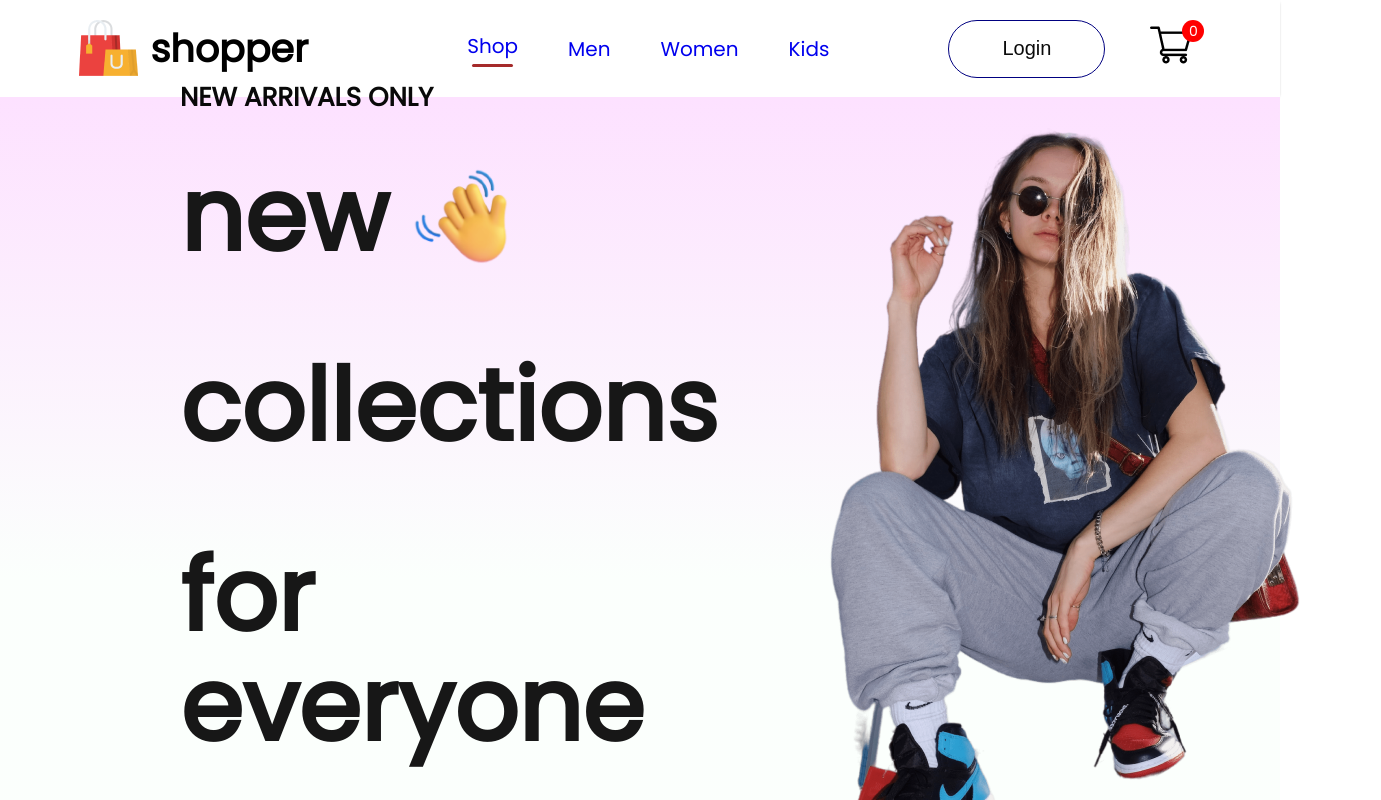
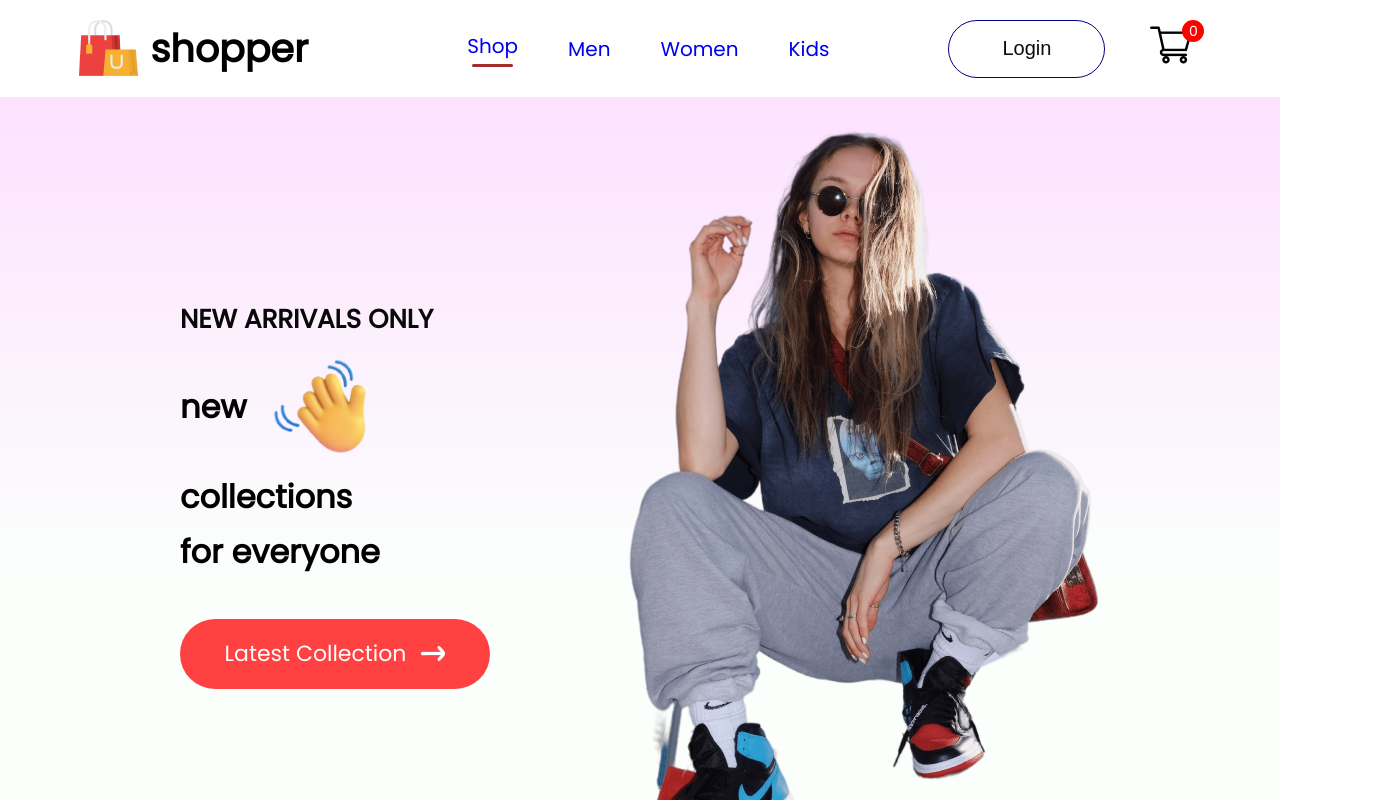
Before and after one commit to AnjaliSavalkar/shopper, a React (Create React App) app in the folder frontend/: page / in a window 1280 px wide. Shown: the top 800 px of the page, 1381 px wide, since content can reach past the window. Built offline with nearby package versions, Linux system fonts and the light colour scheme; no server answers.

Commit message:
Update Hero.jsx

```diff
--- a/frontend/src/Components/Hero/Hero.jsx
+++ b/frontend/src/Components/Hero/Hero.jsx
@@ -1,26 +1,63 @@
+// import React from "react";
+// import "./Hero.css";
+// import hand_icon from "../Assets/Frontend_Assets/hand_icon.png";
+// import arrow_icon from "../Assets/Frontend_Assets/arrow.png";
+// import hero_image from "../Assets/Frontend_Assets/hero_image.png";
+// const Hero = () => {
+//   return (
+//     <div className="hero">
+//       <div className="hero-left">
+//         <h2>NEW ARRIVALS ONLY</h2>
+//         <div className="hero-hand-icon">
+//           <p>new</p>
+//           <img src={hand_icon} alt="" />
+//         </div>
+//         <p>collections</p>
+//         <p>for everyone</p>
+//         <div className="hero-latest-btn">
+//           <div>Latest Collection</div>
+//           <img src={arrow_icon} alt="" />
+//         </div>
+//       </div>
+//       <div className="hero-right">
+//         <img src={hero_image} alt="" />
+//       </div>
+//     </div>
+//   );
+// };
+
+// export default Hero;
+
+
+
 import React from "react";
 import "./Hero.css";
 import hand_icon from "../Assets/Frontend_Assets/hand_icon.png";
 import arrow_icon from "../Assets/Frontend_Assets/arrow.png";
 import hero_image from "../Assets/Frontend_Assets/hero_image.png";
+
 const Hero = () => {
   return (
     <div className="hero">
       <div className="hero-left">
         <h2>NEW ARRIVALS ONLY</h2>
+
         <div className="hero-hand-icon">
-          <p>new</p>
-          <img src={hand_icon} alt="" />
+          <h1>new</h1>
+          <img src={hand_icon} alt="hand-icon" />
         </div>
-        <p>collections</p>
-        <p>for everyone</p>
+
+        <h1>collections</h1>
+        <h1>for everyone</h1>
+
         <div className="hero-latest-btn">
-          <div>Latest Collection</div>
-          <img src={arrow_icon} alt="" />
+          <span>Latest Collection</span>
+          <img src={arrow_icon} alt="arrow-icon" />
         </div>
       </div>
+
       <div className="hero-right">
-        <img src={hero_image} alt="" />
+        <img src={hero_image} alt="hero" />
       </div>
     </div>
   );
```
